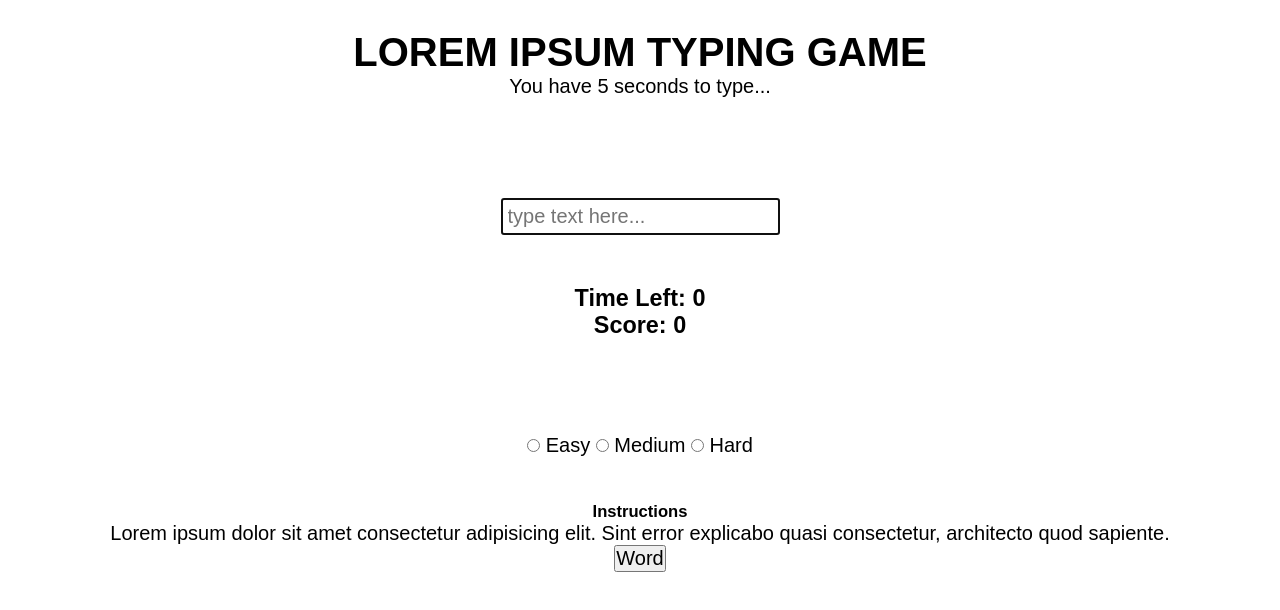
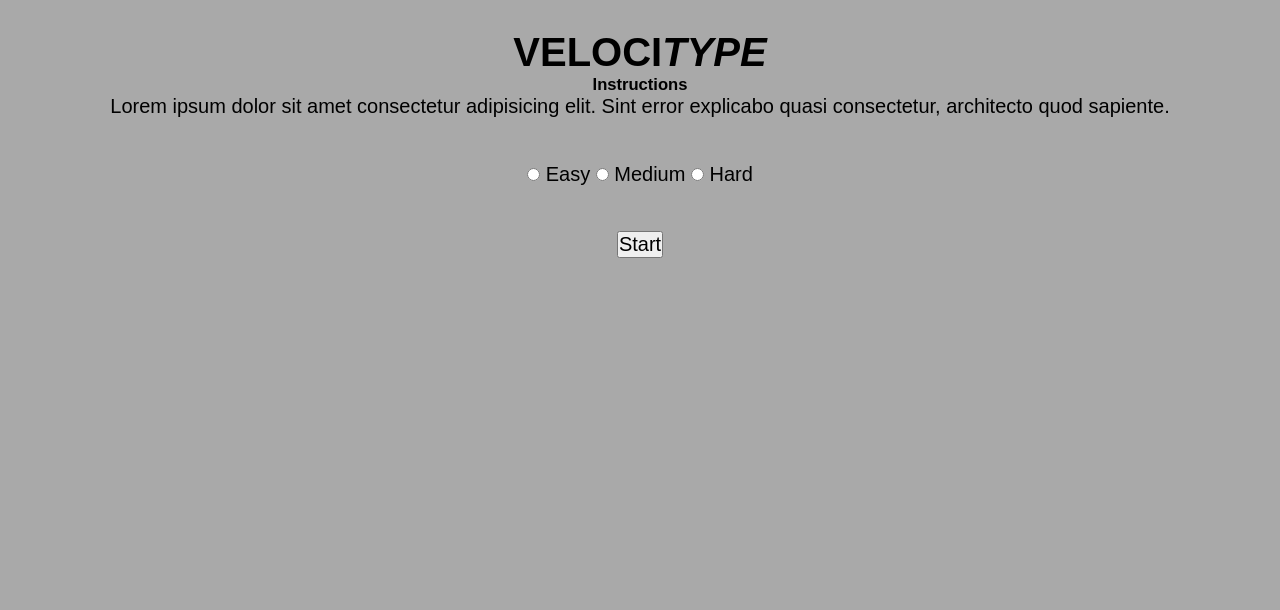
Before and after one commit to nataliyaioffe/velocitype, a plain HTML site: page index.html in a window 1280 px wide. Drawn offline with nearby package versions, Linux system fonts and the light colour scheme; no server answers.

Commit message:
modal toggled by start & menu buttons

```diff
--- a/index.html
+++ b/index.html
@@ -5,17 +5,44 @@
     <meta name="viewport" content="width=device-width, initial-scale=1.0" />
     <meta http-equiv="X-UA-Compatible" content="ie=edge" />
     <link rel="stylesheet" href="styles/styles.css" />
-    <title>Typing Game</title>
+    <title>VelociType</title>
   </head>
   <body>
-    <div class="wrapper">
-      <header><h1>LOREM IPSUM TYPING GAME</h1></header>
+      <div class="modal">
+        <div class="wrapper">
+
+          <h1>VELOCI<span>TYPE</span></h1>
+          <div class="instructions">
+            <h5>Instructions</h5>
+            <p>Lorem ipsum dolor sit amet consectetur adipisicing elit. Sint error explicabo quasi consectetur, architecto quod sapiente.</p>
+          </div>
+
+          <div class="levels">
+            <input type="radio" name="level" id="level-easy" value="easy"></input>
+            <label for="level-easy">Easy</label>
+
+            <input type="radio" name="level" id="level-medium" value="medium"></input>
+            <label for="level-medium">Medium</label>
+
+            <input type="radio" name="level" id="level-hard" value="hard"></input>
+            <label for="level-hard">Hard</label>
+          </div>
+
+          <button id="start">Start</button>
+        </div>
+      </div>
+      <!-- end modal -->
+
+      <header>
+        <h2>Veolcitype</h2>
+      </header>
 
       <main>
+        <div class="wrapper">
         <div class="game">
           <p>You have <span id="seconds">5</span> seconds to type...</p>
 
-          <h2 class="current-word" id="current-word"> </h2>
+          <h2 class="current-word" id="current-word"></h2>
 
           <label class="visuallyhidden" for="word-input">Type the word above here.</label>
           <input
@@ -33,26 +60,9 @@
           <h3>Score: <span id="score">0</span></h3>
         </div>
 
-        <div class="levels">
-            <input type="radio" name="level" id="level-easy" value="easy"></input>
-            <label for="level-easy">Easy</label>
-
-            <input type="radio" name="level" id="level-medium" value="medium"></input>
-            <label for="level-medium">Medium</label>
-
-            <input type="radio" name="level" id="level-hard" value="hard"></input>
-            <label for="level-hard">Hard</label>
-        </div>
-
-        <div class="instructions">
-          <h5>Instructions</h5>
-          <p>
-            Lorem ipsum dolor sit amet consectetur adipisicing elit. Sint error
-            explicabo quasi consectetur, architecto quod sapiente.
-          </p>
-        </div>
-        <button class="button">Word</button>
+          <button id="menu">Menu</button>
       </main>
+      </div>
     </div>
 
     <script src='https://code.jquery.com/jquery-3.2.1.min.js' integrity='sha256-hwg4gsxgFZhOsEEamdOYGBf13FyQuiTwlAQgxVSNgt4='crossorigin='anonymous'></script>
--- a/js/main.js
+++ b/js/main.js
@@ -2,8 +2,6 @@
 $(function() {
   init();
 });
-
-// global variables
 
 // Available levels
 const levels = {
@@ -13,8 +11,6 @@ const levels = {
 };
 
 // to change level
-// const currentLevel = levels.easy
-// let currentLevel = levels[$("input[type='radio']:checked").val()];
 let currentLevel = levels[$("input[name='level']:checked").val()];
 let time = currentLevel;
 let score = 0;
@@ -22,30 +18,6 @@ let isPlaying;
 
 $("#seconds").html(currentLevel);
 $("#time").html(time);
-
-const words = [
-  "Lorem",
-  "ipsum",
-  "dolor sit amet",
-  "consectetur",
-  "adipisicing elit",
-  "provident",
-  "quae",
-  "eaque",
-  "iste omnis",
-  "molestias",
-  "reprehenderit",
-  "expedita",
-  "voluptas",
-  "quisquam",
-  "consectetur",
-  "pariatur",
-  "cumque",
-  "laudantium",
-  "voluptatibus",
-  "voluptatum",
-  "quasi"
-];
 
 // Initialize Game
 function init() {
@@ -56,11 +28,21 @@ function init() {
     $("#time").html(time);
   });
 
+  $("#start").on("click", function() {
+    $(".modal").addClass("swipe");
+  })
+
+
+  $("#menu").on("click", function () {
+    $(".modal").removeClass("swipe");
+  })
+
   doAxios();
   $("#word-input").on("change", startMatch);
   setInterval(countdown, 1000);
   setInterval(checkStatus, 50);
 }
+
 
 // Start match
 function startMatch() {
--- a/styles/partials/main.scss
+++ b/styles/partials/main.scss
@@ -1,10 +1,3 @@
-html {
-    font-size: 62.5%;
-}
-
-body {
-    font-size: 2rem;
-}
 .wrapper {
     margin: 0 auto;
     width: 90vw;
@@ -26,3 +19,25 @@ input {
 .time-score {
     padding-bottom: 50px;
 }
+
+body {
+    position: relative;
+}
+.modal {
+    position: absolute;
+    top: 0;
+    left: 0;
+    height: 100vh;
+    width: 100%;
+    background: darkgrey;
+    overflow-x: hidden;
+    transition: left .35s ease-out;
+}
+
+.swipe {
+    left: -100vw;
+}
+
+header {
+    text-align: center;
+}
--- /dev/null
+++ b/styles/partials/typography.scss
@@ -0,0 +1,11 @@
+html {
+    font-size: 62.5%;
+}
+
+body {
+    font-size: 2rem;
+}
+
+h1 span {
+    font-style: italic;
+}
--- a/styles/styles.scss
+++ b/styles/styles.scss
@@ -1,2 +1,3 @@
-@import "partials/setup.scss";
-@import "partials/main.scss";
+@import "partials/setup";
+@import "partials/typography";
+@import "partials/main";
```
Also changed, not shown: styles/styles.css.
